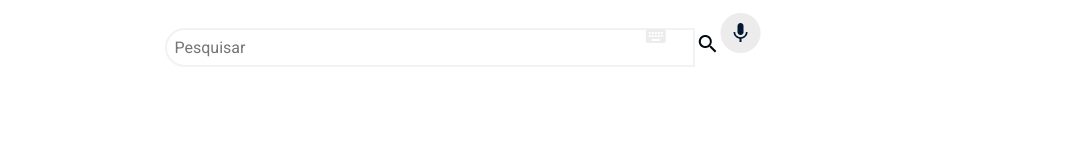
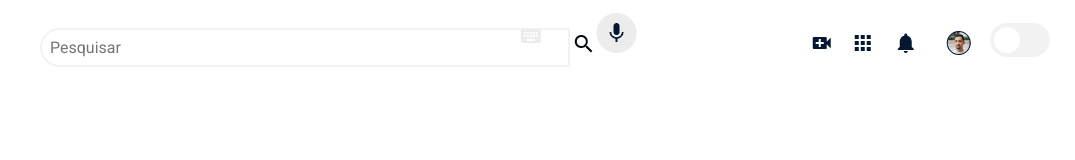
Before and after one commit to dida0982/javascript-_consumindo_e_tratando_dados_de_uma_API, a plain HTML site: page index.html in a window 1280 px wide. Shown: the full height of the page, 205-1280 px from the left. Drawn offline with Linux system fonts and the light colour scheme.

Commit message:
feat: icones do cabecalho
icones do canto superior direito

```diff
--- a/index.html
+++ b/index.html
@@ -39,7 +39,16 @@
             </button>
           </form>
         </div>
-        <div class="cabecalho__icones__item"></div>
+        <div class="cabecalho__icones__item">
+            <a href="" class="cabecalho__videos"></a>
+            <a href="" class="cabecalho__apps"></a>
+            <a href="" class="cabecalho__notificacoes"></a>
+            <a href="" class="cabecalho__avatar"></a>
+            <label for="" class="cabecalho__switch">
+                <input type="checkbox" class="cabecalho__switch-input">
+                <span class="cabecalho__switch-slider"></span>
+            </label>
+        </div>
       </nav>
     </header>
   </body>
```
